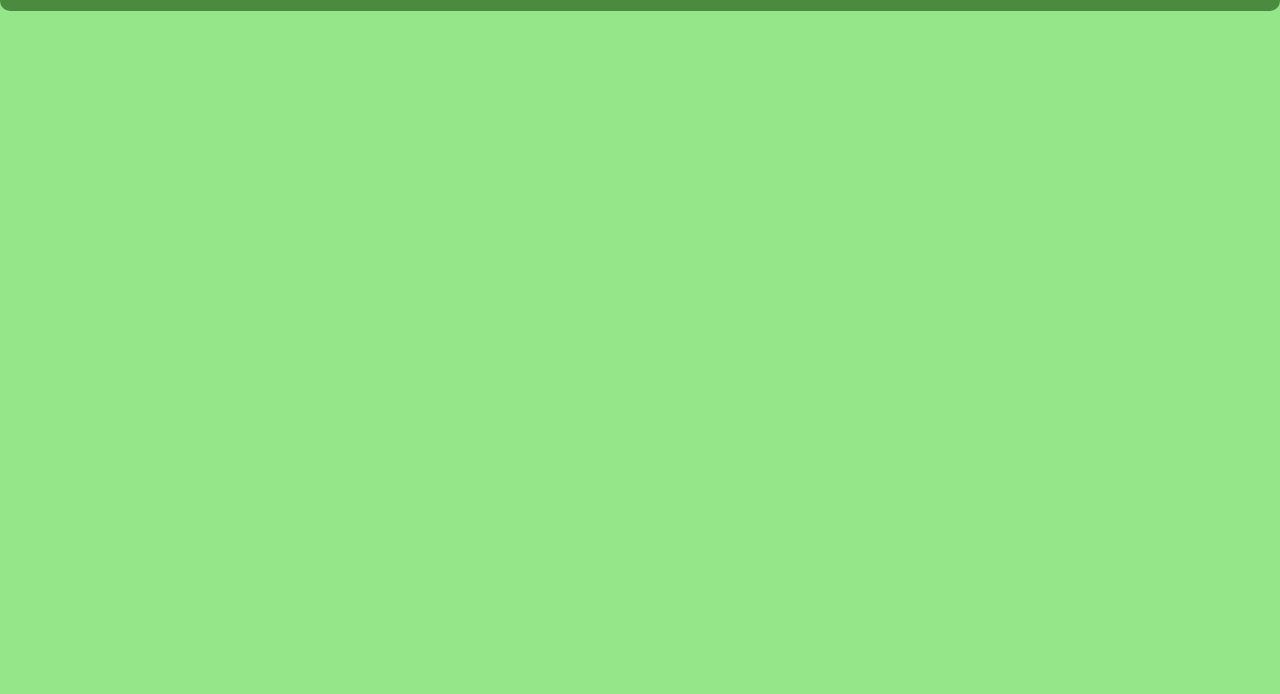
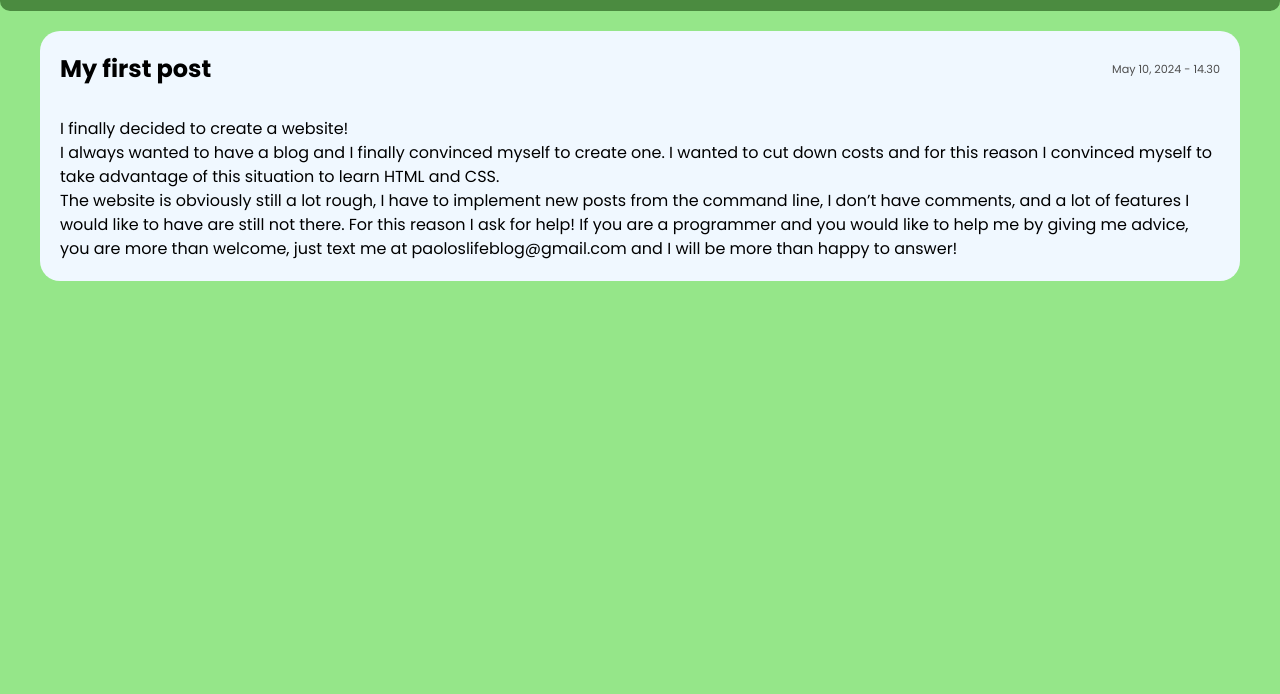
Before and after one commit to DueQWERY/blog, a plain HTML site: page index.html in a window 1280 px wide. Shown: the part 106-800 px from the top of the page. Drawn offline with Linux system fonts and the light colour scheme.

Commit message:
Add files via upload

```diff
--- a/css/style.css
+++ b/css/style.css
@@ -97,6 +97,34 @@
     color: rgb(223, 101, 1);
 }
 
+/* Posts */
+
+.hero {
+    display: flex;
+    margin: 20px auto;
+    background: aliceblue;
+    max-width: 1200px;
+    border-radius: 20px;
+    text-align: left;
+}
+
+.hero .container {
+    padding: 20px;
+}
+
+.hero .container .heading {
+    display: flex;
+    justify-content: space-between;
+    align-items: left;
+    padding-bottom: 30px;
+}
+
+.hero .container .heading p {
+    color: #4e4e4e;
+    font-size: 70%;
+    text-align: center;
+    margin: auto 0;
+}
 
 /* Buttons */
 
--- a/index.html
+++ b/index.html
@@ -29,15 +29,30 @@
                     <li>
                         <a href="aboutme.html" class="navbutton">About Me</a>
                     </li>
-                    <li>
-                        <a href="#" class="navbutton">Blog</a>
-                    </li>
                 </ul>
             </div>
         </div>
     </nav>
-
-
+    <!-- Blogs -->
+    <section class="hero">
+        <div class="container">
+            <div class="heading">
+                <h1 class="title">My first post</h1>
+                <p class="date-time">May 10, 2024 - 14.30</p>
+            </div>
+            <p>I finally decided to create a website!</p>
+            <p>I always wanted to have a blog and I finally convinced myself
+                to create one. I wanted to cut down costs and for this reason
+                I convinced myself to take advantage of this situation to learn
+                HTML and CSS.</p>
+            <p>The website is obviously still a lot rough, I have to implement
+                new posts from the command line, I don’t have comments, and a lot
+                of features I would like to have are still not there. For this
+                reason I ask for help! If you are a programmer and you would like
+                to help me by giving me advice, you are more than welcome, just text
+                me at paoloslifeblog@gmail.com and I will be more than happy to answer!</p>
+        </div>
+    </section>
     <script src="js/main.js"></script>
 </body>
 </html>
```
Also changed, not shown: aboutme.html (+1 -1 lines).
